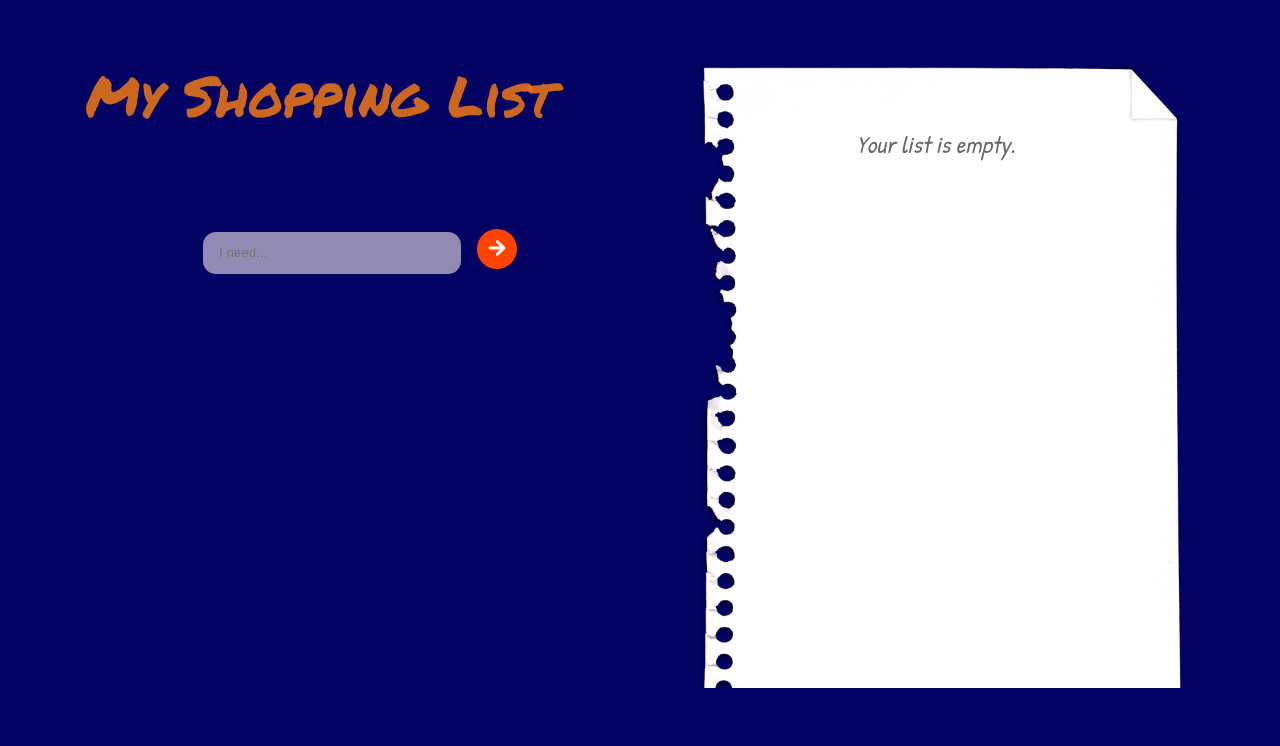
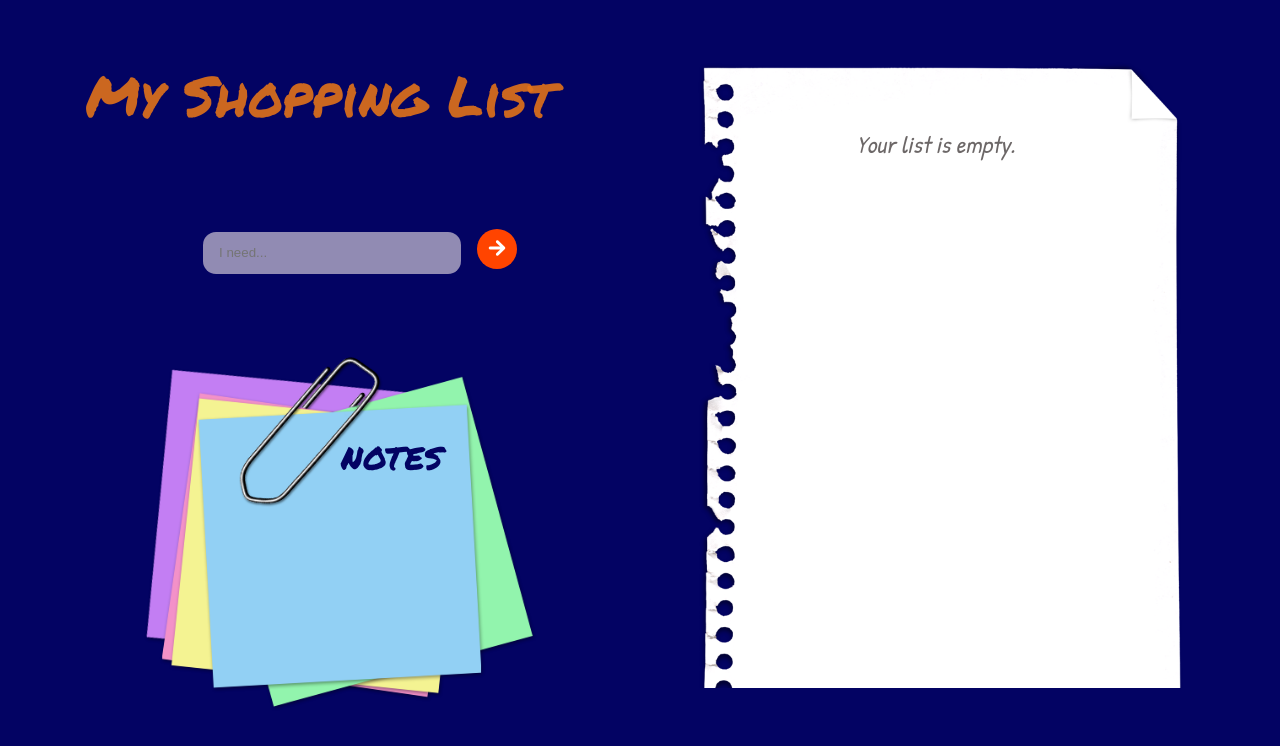
Before and after one commit to ir3n/my_shopping_list, a React (Create React App) app: page / in a window 1280 px wide. Shown: the top 746 px of the page. Built offline with nearby package versions, Linux system fonts and the light colour scheme.

Commit message:
Added notes textarea

```diff
--- a/src/components/App.css
+++ b/src/components/App.css
@@ -34,3 +34,30 @@ h1 {
 .smaller {
   padding: 7rem;
 }
+.notes {
+  background-image: url(../images/post-it.png);
+  background-size: cover;
+  margin-left: 5rem;
+  margin-top: 4rem;
+  height: 27rem;
+  width: 27rem;
+}
+textarea {
+  width: 13rem;
+  height: 9.5rem;
+  padding: 1rem;
+  text-align: left;
+  background-color: transparent;
+  border: none;
+  resize: none;
+  color: rgb(3, 3, 99);
+  font-family: "Patrick Hand", cursive;
+  font-size: 1.2rem;
+  overflow: hidden;
+}
+label {
+  display: block;
+  padding: 6rem 0 0 7rem;
+  font-family: "Permanent Marker", cursive;
+  font-size: 2rem;
+}
--- a/src/components/App.js
+++ b/src/components/App.js
@@ -20,6 +20,10 @@ class App extends Component {
           </div>
           <div className="wrapper centered">
             <SearchBar onSubmit={this.onTermSubmit} />
+            <div className="notes">
+              <label>NOTES</label>
+              <textarea maxLength="138" />
+            </div>
           </div>
         </div>
         <div className="col2 bg-image">
--- a/src/components/SearchBar.js
+++ b/src/components/SearchBar.js
@@ -21,7 +21,7 @@ class SearchBar extends Component {
           required
         />
         <button>
-          <i class="icon ion-md-arrow-round-forward" />
+          <i className="icon ion-md-arrow-round-forward" />
         </button>
       </form>
     );
```
Also changed, not shown: src/images/post-it.png (added).
